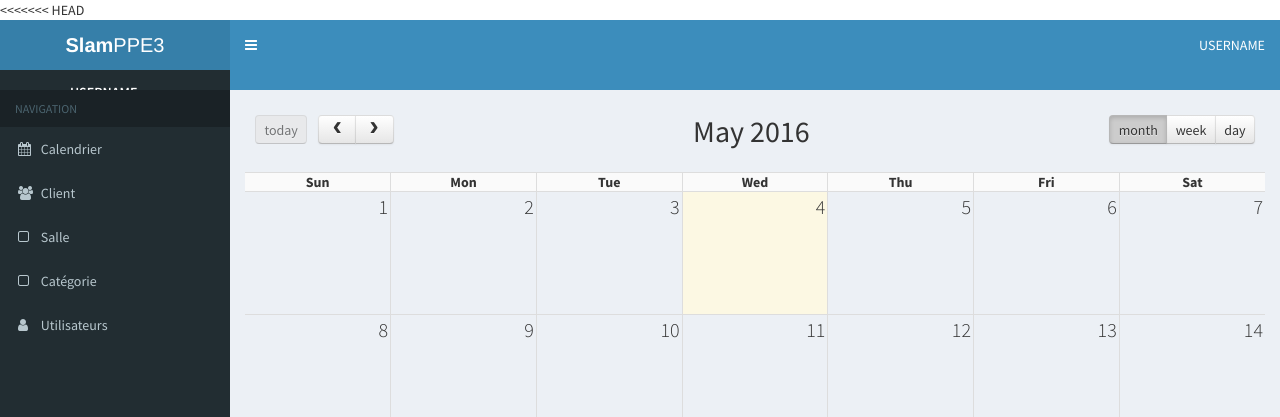
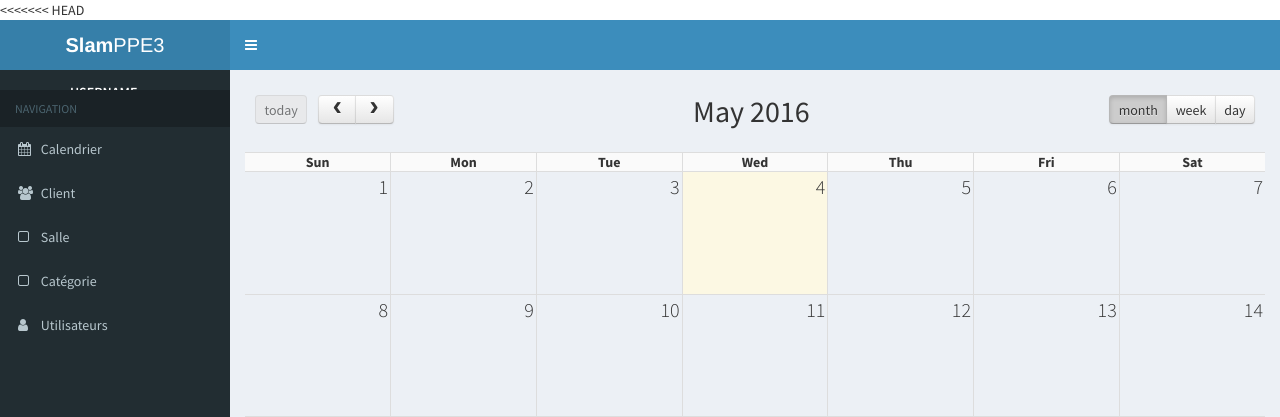
Before and after one commit to ufip2016slam1/ppe3-1, a PHP site: page / in a window 1280 px wide. Shown: the top 417 px of the page. Run offline with PHP 8.4, Linux system fonts and the light colour scheme; the visitor is signed in with stand-in values (Sample User, id 1); data comes from the database, SQL or seed files in the repository; data that the repository does not hold is empty; some libraries are stand-ins or nearby versions.

Commit message:
maj gabarit

```diff
--- a/Vue/gabarit3.php
+++ b/Vue/gabarit3.php
@@ -59,10 +59,7 @@
 
               <!-- User Account: style can be found in dropdown.less -->
               <li class="dropdown user user-menu">
-                <a href="#" class="dropdown-toggle" data-toggle="dropdown">
-                  <span class="hidden-xs">USERNAME</span>
-                </a>
-                <br>
+
                 <ul class="dropdown-menu">
                   <!-- User image -->
                   <li class="user-header">
```
